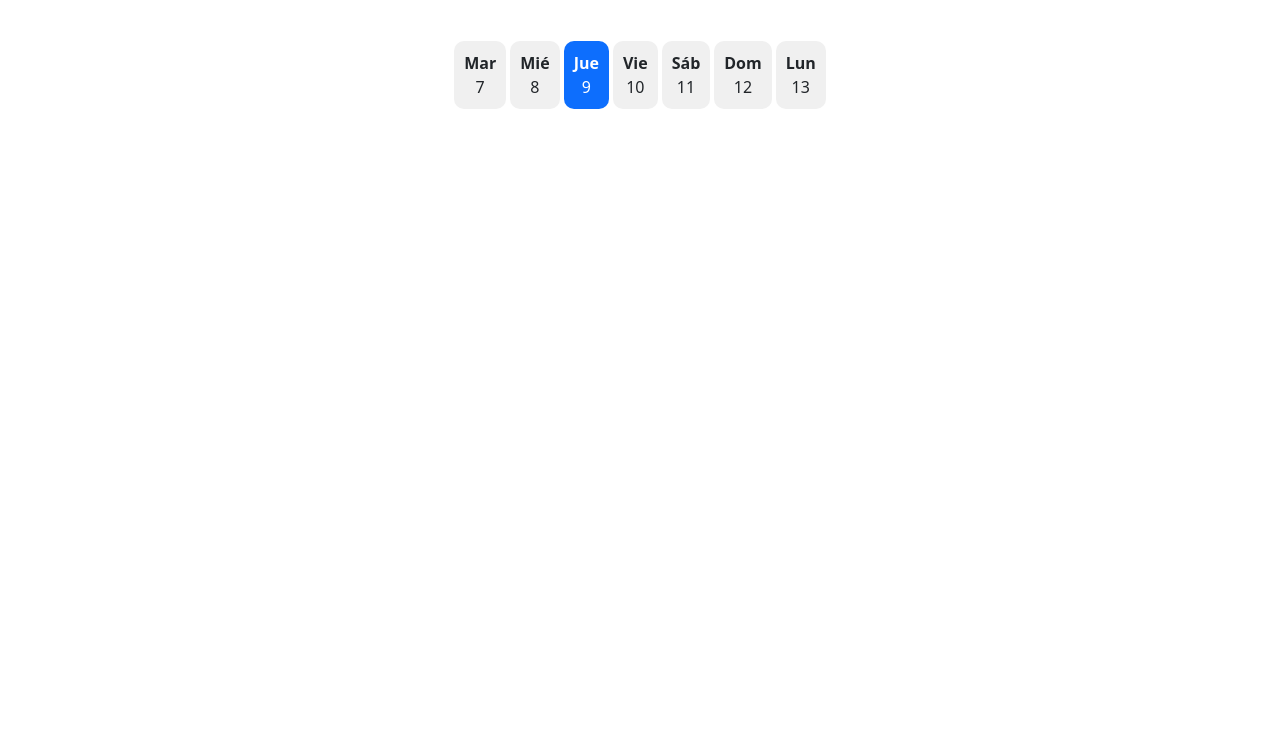
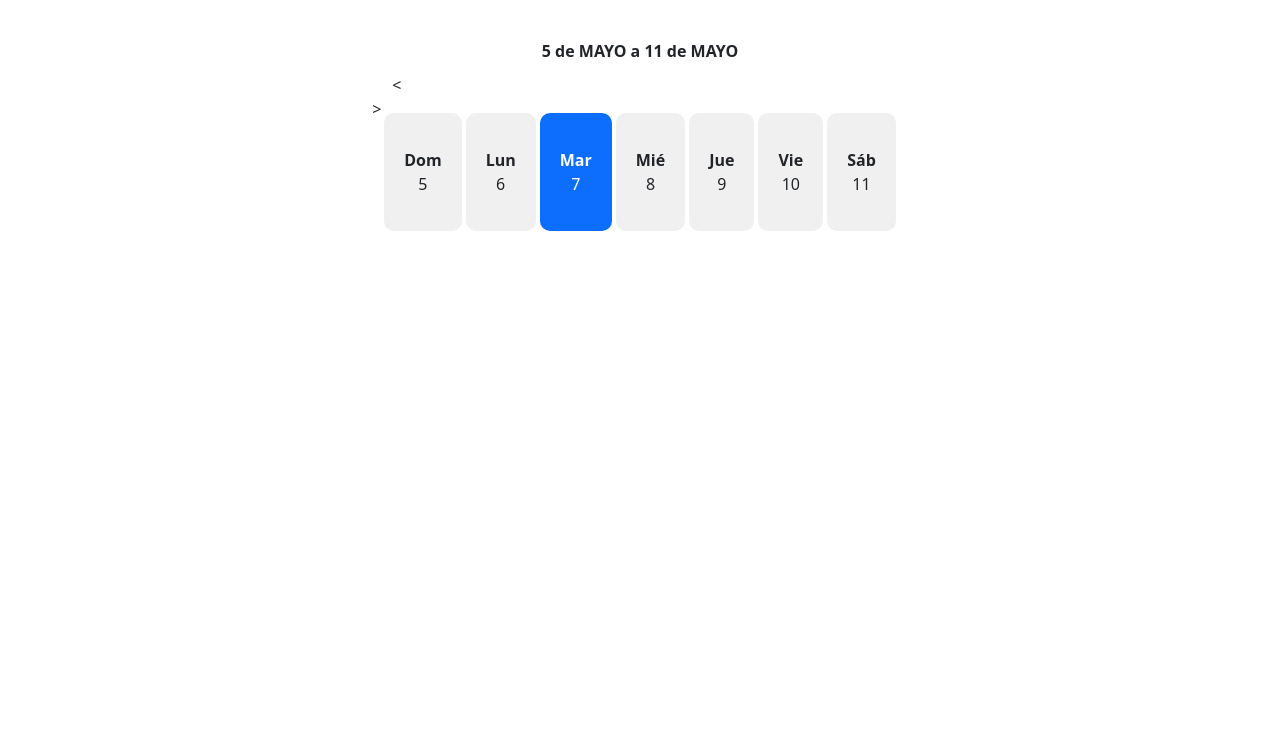
Before and after one commit to FedeGioia/FPTraining, a plain HTML site: page index.html in a window 1280 px wide. Shown: the part 57-800 px from the top of the page. Drawn offline with nearby package versions, Linux system fonts and the light colour scheme.

Commit message:
Cambios del script y actualizacion

```diff
--- a/index.css
+++ b/index.css
@@ -5,7 +5,7 @@
 
 
   .arrow {
-    position: absolute;
+    position: relative;
     top: 10px;
     cursor: pointer;
   }
@@ -19,10 +19,14 @@
   }
   .calendar {
     margin-top: 40px;
+    border-width: 2px;
+    border-color: black;
   }
 
   .week {
     display: flex;
+    border-width: 2px;
+    border-color: black;
   }
   .day .day-name {
     font-weight: bold;
@@ -33,7 +37,7 @@
     display: flex;
     flex-direction: column;
     align-items: center;
-    padding: 10px;
+    padding: 35px 20px;
     border-radius: 10px;
     margin: 2px;
     background-color: #f0f0f0;
@@ -49,3 +53,7 @@
     background-color: #0D6EFD;
     color: white;
   }
+  .week-label {
+    text-align: center;
+    font-weight: bold;
+  }
--- a/index.html
+++ b/index.html
@@ -47,11 +47,14 @@
       </div>
     </nav>
     <div class="calendar-container">
+
+        <div class="calendar">
+
+          <div class="week-label" id="weekLabel"></div>
           <div class="arrow arrow-left">&lt;</div>
           <div class="arrow arrow-right">&gt;</div>
-        <div class="calendar">
+          <div class="week" id="weekDays">
 
-          <div class="week" id="weekDays">
             <!-- Aquí se insertarán los días de la semana actual con JavaScript -->
           </div>
           <!-- Repite esto para las demás semanas -->
@@ -60,18 +63,28 @@
     <script src="https://code.jquery.com/jquery-3.6.0.min.js"></script>
     <script src="scriptCalendario.js"></script>
     <script src="https://cdn.jsdelivr.net/npm/bootstrap@5.1.3/dist/js/bootstrap.min.js"></script>
-
-
     <script>
       let currentWeekStart = new Date();
 
       function updateCalendar() {
         const weekDaysContainer = document.getElementById('weekDays');
+        const weekLabel = document.getElementById('weekLabel');
         weekDaysContainer.innerHTML = ''; // Limpiamos los días de la semana antes de volver a generarlos
         const days = ['Dom', 'Lun', 'Mar', 'Mié', 'Jue', 'Vie', 'Sáb'];
+        const months = [
+          'Enero', 'Febrero', 'Marzo', 'Abril', 'Mayo', 'Junio',
+          'Julio', 'Agosto', 'Septiembre', 'Octubre', 'Noviembre', 'Diciembre'
+        ];
+        let weekStart = new Date(currentWeekStart);
+        weekStart.setDate(currentWeekStart.getDate() - currentWeekStart.getDay());
+        let weekEnd = new Date(weekStart);
+        weekEnd.setDate(weekEnd.getDate() + 6);
+        const weekStartFormatted = `${weekStart.getDate()} de ${months[weekStart.getMonth()].toUpperCase()}`;
+        const weekEndFormatted = `${weekEnd.getDate()} de ${months[weekEnd.getMonth()].toUpperCase()}`;
+        weekLabel.textContent = `${weekStartFormatted} a ${weekEndFormatted}`;
         for (let i = 0; i < 7; i++) {
-            const day = new Date(currentWeekStart);
-            day.setDate(currentWeekStart.getDate() + i);
+          const day = new Date(weekStart);
+          day.setDate(weekStart.getDate() + i);
           const dayName = days[day.getDay()];
           const dayNumber = day.getDate();
           const dayElement = document.createElement('div');
```
Also changed, not shown: scrpitDiaCalendario.js (deleted). Lines whose indentation alone changed are shown as unchanged.
